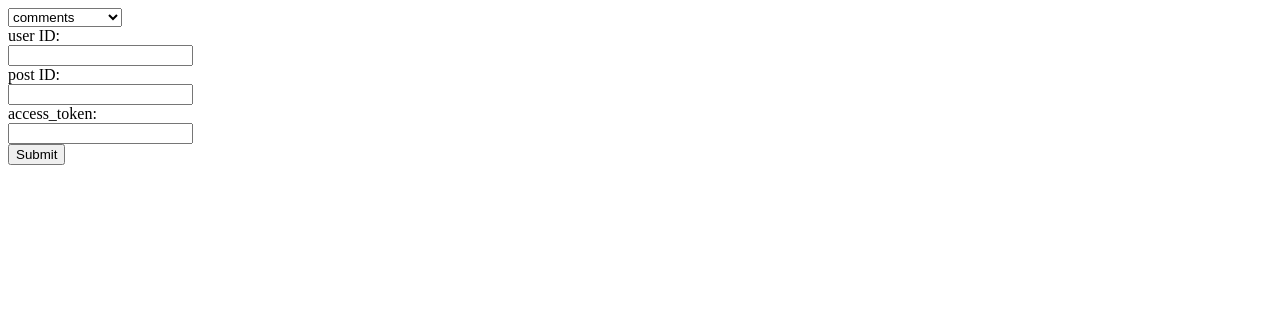
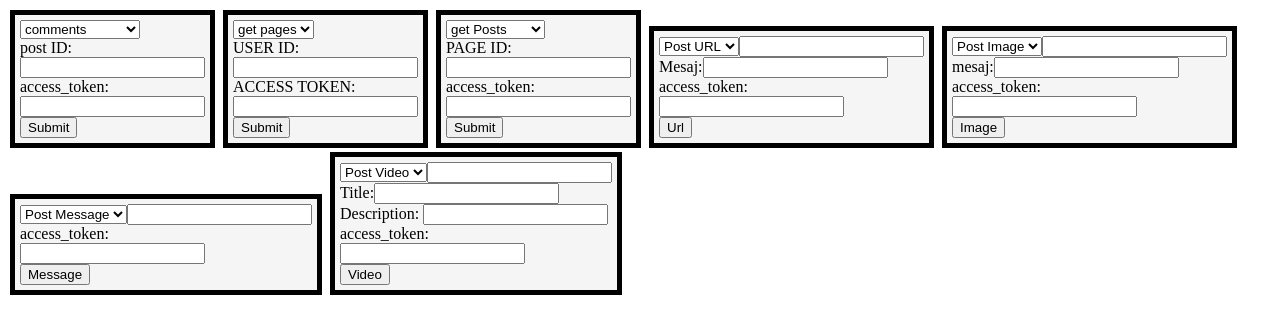
Before and after one commit to amaterasuonpc/IPLab5, a PHP site: page /requestCreator.php in a window 1280 px wide. Shown: the top 334 px of the page. Run offline with PHP 8.4, Linux system fonts and the light colour scheme.

```diff
--- a/Refactor/fb/requestCreator.php
+++ b/Refactor/fb/requestCreator.php
@@ -1,17 +1,95 @@
+<style>
+    form {
+        display: inline-block;
+        background-color: whitesmoke;
+        border: 5px solid black;
+        padding: 5px;
+        margin: 2px;
+    }
+</style>
+
+
+<!-- -------------------------GET -------------------------->
 <form action="REST.php" method="get">
-    <select  id="do" name="do">
-            <option value="getComments">comments</option>
-            <option value="getCommentCount">comment count</option>
-            <option value="getLikeCount">like count</option>
-            <option value="getPages">get pages</option>
-            <option value="getPostsArray">get Posts</option>
-
+    <select id="do" name="do">
+        <option value="getComments">comments</option>
+        <option value="getCommentCount">comment count</option>
+        <option value="getLikeCount">like count</option>
+        <option value="last3comments">last 3 comments</option>
     </select><br>
-    <label>user ID:</label><br>
-    <input type="text" name="userId" /><br>
     <label>post ID:</label><br>
     <input type="text" name="postId" /><br>
     <label>access_token:</label><br>
     <input type="text" name="token" /><br>
     <input type="submit" value="Submit" />
 </form>
+
+<form action="REST.php" method="get">
+    <select id="do" name="do">
+        <option value="getPages">get pages</option>
+    </select><br>
+    <label>USER ID:</label><br>
+    <input type="text" name="userId" /><br>
+    <label>ACCESS TOKEN:</label><br>
+    <input type="text" name="token" /><br>
+    <input type="submit" value="Submit" />
+</form>
+
+<form action="REST.php" method="get">
+    <select id="do" name="do">
+        <option value="getPostsArray">get Posts</option>
+        <option value="getBestPost">get best post</option>
+    </select><br>
+    <label>PAGE ID:</label><br>
+    <input type="text" name="userId" /><br>
+    <label>access_token:</label><br>
+    <input type="text" name="token" /><br>
+    <input type="submit" value="Submit" />
+</form>
+
+
+<!-- -------------------------POST-------------------------->
+<form action="REST.php" method="GET">
+    <select id="do" name="do">
+        <option value="PostUrl">Post URL</option>
+        URL:<input type="text" name="url"><br>
+        Mesaj:<input type="text" name="mesaj"><br>
+        <label>access_token:</label><br>
+        <input type="text" name="token" /><br>
+        <input type="submit" name="submit" value="Url"><br>
+</form>
+
+</form>
+<form action="REST.php" method="GET">
+    <select id="do" name="do">
+        <option value="PostImage">Post Image</option>
+        Image Name:<input type="text" name="image"><br>
+        mesaj:<input type="text" name="mesaj"><br>
+        <label>access_token:</label><br>
+        <input type="text" name="token" /><br>
+        <input type="submit" name="submit" value="Image"><br>
+</form>
+
+</form>
+<form action="REST.php" method="GET">
+    <select id="do" name="do">
+        <option value="PostMessage">Post Message</option>
+        Mesajul dorit:<input type="text" name="messenger"><br>
+        <label>access_token:</label><br>
+        <input type="text" name="token" /><br>
+        <input type="submit" name="submit" value="Message"><br>
+</form>
+
+<form action="REST.php" method="GET">
+    <select id="do" name="do">
+        <option value="PostVideo">Post Video</option>
+        Video Name:<input type="text" name="video"><br>
+        Title:<input type="text" name="title"><br>
+        Description: <input type="text" name="descriere"><br>
+        <label>access_token:</label><br>
+        <input type="text" name="token" /><br>
+        <input type="submit" name="submit" value="Video"><br>
+</form>
+</body>
+
+</html>
```
Also changed, not shown: Refactor/fb/Classes.php (added, +205 -0 lines), Refactor/fb/FacebookGet.php (deleted, +0 -111 lines), Refactor/fb/FacebookUser.php (deleted, +0 -19 lines), Refactor/fb/REST.php (+32 -5 lines).
